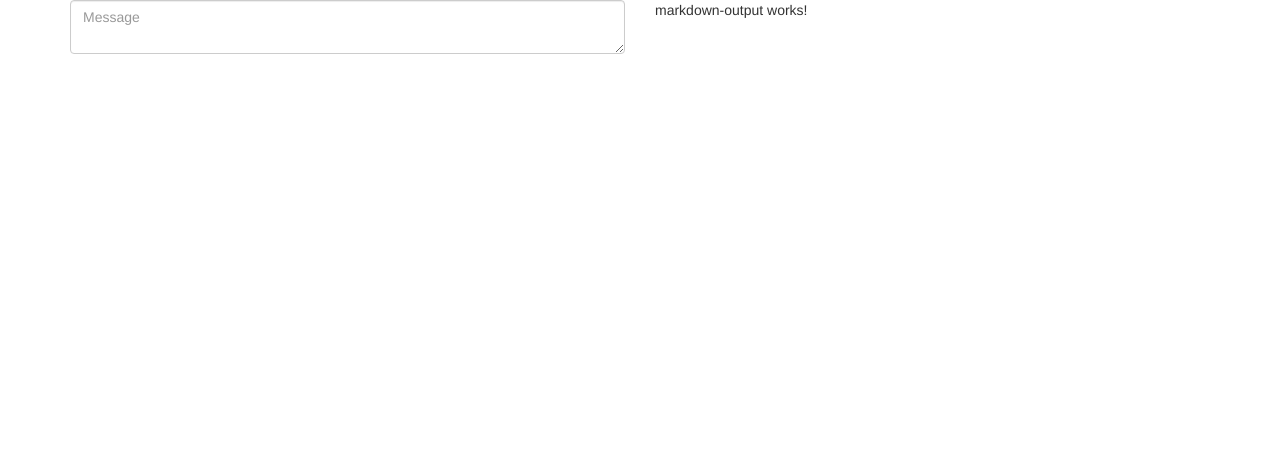
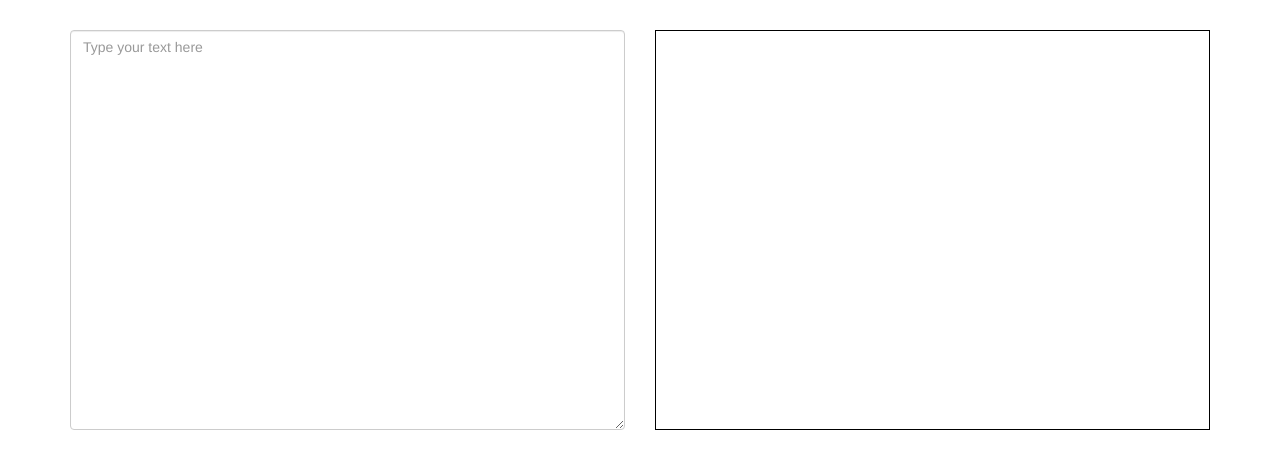
Before and after one commit to Bogurodzic/Markdown-Previewer, an Angular app: page / in a window 1280 px wide. Shown: the top 468 px of the page. Built offline with nearby package versions, Linux system fonts and the light colour scheme.

Commit message:
Added ccs and html to input, output components

```diff
--- a/src/app/app.component.css
+++ b/src/app/app.component.css
@@ -0,0 +1,3 @@
+.container {
+  margin-top: 30px;
+}
--- a/src/app/markdown-input/markdown-input.component.css
+++ b/src/app/markdown-input/markdown-input.component.css
@@ -0,0 +1,7 @@
+.form-group {
+  height: 400px;
+}
+
+.form-control {
+  height: 400px;
+}
--- a/src/app/markdown-input/markdown-input.component.html
+++ b/src/app/markdown-input/markdown-input.component.html
@@ -1,3 +1,3 @@
 <div class="form-group">
-    <textarea class="form-control" placeholder="Message"></textarea>
+    <textarea class="form-control" placeholder="Type your text here"></textarea>
 </div>
--- a/src/app/markdown-output/markdown-output.component.css
+++ b/src/app/markdown-output/markdown-output.component.css
@@ -0,0 +1,4 @@
+.output {
+  height: 400px;
+  border: 1px solid black;
+}
--- a/src/app/markdown-output/markdown-output.component.html
+++ b/src/app/markdown-output/markdown-output.component.html
@@ -1,3 +1,3 @@
-<p>
-  markdown-output works!
-</p>
+<div class="output">
+
+</div>
```
